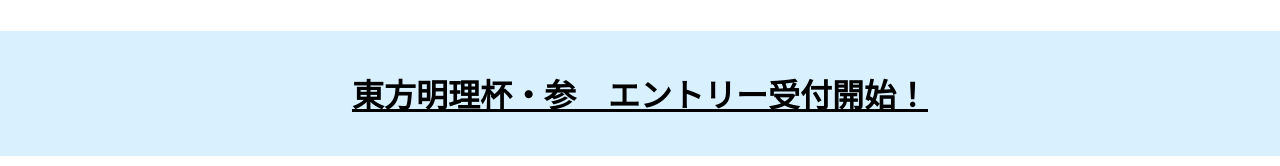
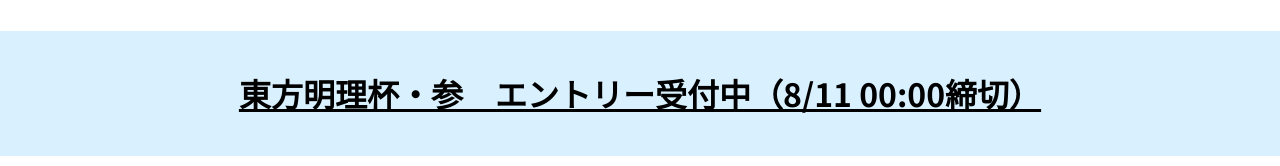
Before and after one commit to MeiriSTG/official-page, a plain HTML site: page index.html in a window 1280 px wide. Shown: the part 287-453 px from the top of the page. Drawn offline with Linux system fonts and the light colour scheme.

Commit message:
Update index.html

```diff
--- a/index.html
+++ b/index.html
@@ -18,7 +18,7 @@
   <h1 class="center">MeiriSTG 公式サイト</h1>
 
   <div class="band">
-    <h2 class="center"><a href="./sub/meiricup-03.html">東方明理杯・参　エントリー受付開始！</a></h2>
+    <h2 class="center"><a href="./sub/meiricup-03.html">東方明理杯・参　エントリー受付中（8/11 00:00締切）</a></h2>
   </div>
 
   <div id="main">
```
